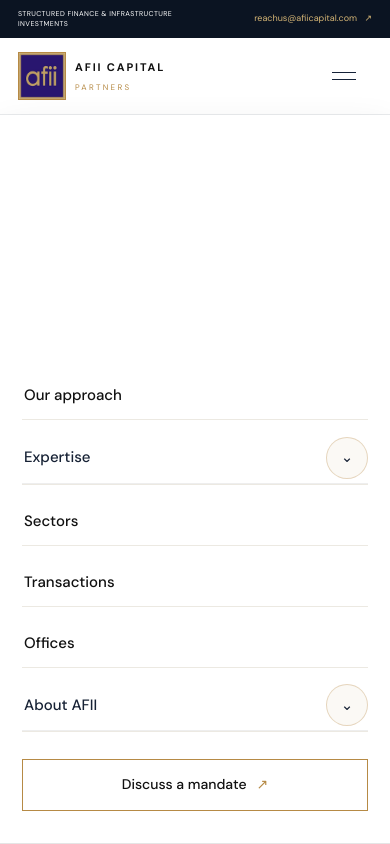
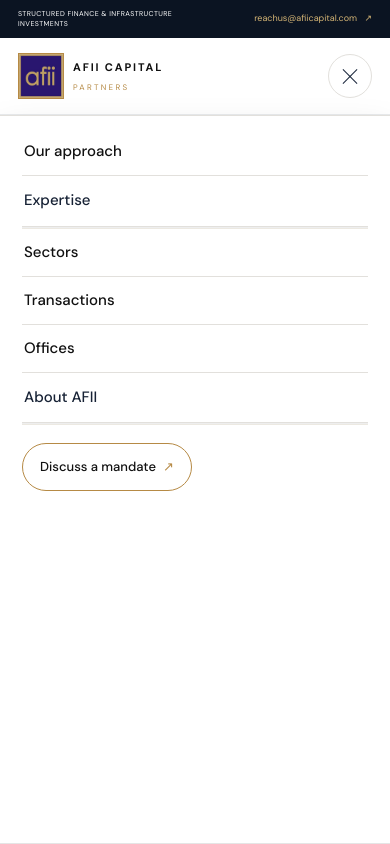
Before and after one commit to Afiicorp/afii-capital-website, a Next.js app: page /about-afii in a window 390 px wide. Both pictures are taken after a click on the button "Open navigation menu". Shown: the top 844 px of the page. Built offline with nearby package versions, Linux system fonts and the light colour scheme; a web font is replaced by a local one.

Commit message:
Fix AFII navigation and mobile experience

```diff
--- a/src/app/[slug]/page.tsx
+++ b/src/app/[slug]/page.tsx
@@ -23,6 +23,7 @@
     intro: "Financing approaches for capital equipment across industrial sectors, infrastructure, energy, aviation and marine applications.", image: "/images/equipment-finance-feature.jpg",
     sections: [
       { heading: "Financing capital equipment", body: "AFII describes financing models that can include wet-lease and dry-lease structures, arranged around the asset, transaction size, operating context and the project's commercial requirements.", bullets: ["Renewable energy and power equipment", "Industrial machinery and manufacturing assets", "Aircraft and marine equipment", "Oil and gas, pulp and paper, material handling, steel, mining and telecom assets"] },
+      { heading: "Export credit-supported structures", body: "For eligible capital goods imports, export credit support may help align financing with project lifecycle and procurement needs. Eligibility, terms, local-content requirements and risk allocation depend on the specific transaction." },
       { heading: "Start a conversation", body: "Share the equipment type, supplier country, import content, project sponsor and approximate financing requirement to begin a discussion." }
     ], cta: "Discuss equipment finance"
   },
@@ -35,40 +36,43 @@
       { heading: "Explore eligibility", body: "Contact AFII with an outline of the project, the proposed equipment, exporting country, supplier and project sponsor." }
     ], cta: "Discuss export credit financing"
   },
-  "equity": {
-    title: "Equity &", accent: "structuring.", kicker: "CAPITALISATION & INVESTOR STRUCTURES",
-    intro: "Building on AFII Corp's experience in the Indian market, AFII Capital applies transaction structuring and financial modelling to assess capital availability and investor participation.", image: "/images/equity-structuring-feature.jpg",
+  "mezzanine": {
+    title: "Mezzanine", accent: "finance.", kicker: "SUBORDINATED CAPITAL & GROWTH",
+    intro: "Mezzanine financing can support promoter equity in profitable projects and businesses that need additional capital to sustain growth.",
+    image: "/images/equity-structuring-feature.jpg",
     sections: [
-      { heading: "Capital availability and structure", body: "AFII brings transaction-structuring and financial-modelling expertise to help assess project capital requirements and the role of potential investors. The objective is to develop a suitable capital structure while considering the interests and expected returns of participating investors.", bullets: ["Optimising leverage at different levels of a business structure", "Collective investment pools for infrastructure, transportation and renewables", "Investor participation and project-level funding structures", "Alternative investment market and listing-structure considerations where appropriate"] },
-      { heading: "Project-specific assessment", body: "Equity and financing outcomes depend on the project's fundamentals, governance, valuation, risk allocation and investor requirements. No investment offer or outcome is implied by this overview." }
-    ], cta: "Discuss capital structuring"
+      { heading: "Capital between senior debt and equity", body: "AFII has described mezzanine financing as a niche activity since 2004, supporting projects and profitable companies that need more equity to support growth. Relevant sectors have included infrastructure, automotive, pharmaceuticals, power and renewables." },
+      { heading: "Assessing the right funding mix", body: "Where appropriate, mezzanine capital can provide a second-round financing option. It is generally more expensive than senior debt and less expensive than equity, with suitability depending on cash flow, risk, terms and the company's capital structure." },
+      { heading: "Discuss your requirement", body: "AFII can review the business and its financing requirement to help assess possible options. Any review or mandate is subject to further discussion and agreement." }
+    ], cta: "Discuss mezzanine finance"
   },
   "securitizations": {
-    title: "Securitization", accent: "advisory.", kicker: "STRUCTURED FINANCE",
-    intro: "Structuring and placement of financing backed by future cash flows, with careful assessment of the underlying asset, revenue profile and risk allocation.", image: "/images/city-infrastructure.jpg",
+    title: "Securitizations", accent: "and cash flows.", kicker: "STRUCTURED FINANCE",
+    intro: "Structuring future cash flows into financing instruments can help eligible infrastructure businesses access capital against defined revenue streams.",
+    image: "/images/governance-feature.jpg",
     sections: [
-      { heading: "Turning future cash flows into capital", body: "Securitization may allow an infrastructure or operating business to raise capital against eligible future cash flows. Potential contexts can include toll roads, bridges and energy assets, subject to the quality and predictability of revenues and the transaction structure." },
-      { heading: "Structuring and placement", body: "AFII can support the assessment of transaction structure, cash-flow assumptions, investor requirements and placement considerations. Due diligence is essential, including review of revenue volatility, economic conditions, regulatory exposure and operational disruption." },
-      { heading: "Discuss a structure", body: "Contact AFII with a brief description of the asset, its cash-flow history, existing financing and the capital objective." }
+      { heading: "Securitization of future cash flows", body: "In infrastructure, future earnings from assets such as toll roads, bridges and energy plants may be assessed as part of a securitization structure. Depending on the transaction, this can provide access to capital and may help reduce reliance on conventional borrowing." },
+      { heading: "Structuring and placement", body: "AFII can advise on structuring, placement and fundraising considerations, taking into account the asset, revenue profile, contractual framework and investor requirements." },
+      { heading: "Risk and due diligence", body: "Future revenues can be affected by economic conditions, regulation, demand and operational disruption. Due diligence and risk management are essential; any structure depends on transaction-specific analysis and investor approval." }
     ], cta: "Discuss securitization"
   },
   "infrastructure-debt-refinancing": {
-    title: "Infrastructure debt", accent: "refinancing.", kicker: "STRUCTURED FINANCE",
-    intro: "Reviewing opportunities to refinance existing project debt with more efficient funding structures and a lower cost of capital where feasible.", image: "/images/project-finance-feature.jpg",
+    title: "Infrastructure debt", accent: "refinancing.", kicker: "PROJECT DEBT & CAPITAL COST",
+    intro: "AFII advises on refinancing existing project debt with the aim of improving financing efficiency and supporting long-term shareholder value.",
+    image: "/images/infrastructure-building.jpg",
     sections: [
-      { heading: "Refinancing existing project debt", body: "AFII advises on the structuring and placement of instruments with qualified investors to assess whether existing project debt can be refinanced with more efficient funding, potentially improving interest costs and shareholder value." },
-      { heading: "A project-specific review", body: "Any refinancing opportunity depends on current debt terms, project cash flows, lender requirements, remaining tenor, security package and market conditions. No cost saving or refinancing outcome is guaranteed." },
-      { heading: "Discuss refinancing", body: "Write to AFII with a summary of the project, existing debt structure, maturity profile and refinancing objective." }
-    ], cta: "Discuss debt refinancing"
+      { heading: "Reviewing existing project debt", body: "AFII advises, structures and places instruments with qualified investors to assess whether existing, expensive project debt can be refinanced with more efficient funding and a potential interest or cost-of-capital advantage." },
+      { heading: "A project-specific approach", body: "The potential benefit depends on existing loan terms, project performance, market conditions, lender requirements and due diligence. No savings or refinancing outcome is guaranteed." },
+      { heading: "Discuss refinancing", body: "Contact AFII with an outline of the project, current financing and refinancing objectives to begin an initial discussion." }
+    ], cta: "Discuss infrastructure debt refinancing"
   },
-  "mezzanine": {
-    title: "Mezzanine", accent: "finance.", kicker: "PROJECT & STRUCTURED FINANCE",
-    intro: "A potential layer of capital between senior debt and equity for profitable projects or companies that need to support the next stage of growth.", image: "/images/equity-structuring-feature.jpg",
+  "equity": {
+    title: "Equity &", accent: "structuring.", kicker: "CAPITALISATION & INVESTOR STRUCTURES",
+    intro: "Transaction structuring and financial modelling to help projects assess capital availability, investor participation and possible funding pathways.", image: "/images/equity-structuring-feature.jpg",
     sections: [
-      { heading: "Supporting promoter equity and growth", body: "AFII's historical activities have included structuring mezzanine financing for profitable projects and companies that need additional capital to support growth, including in infrastructure, automotive, pharmaceutical, power and renewables." },
-      { heading: "A middle layer of capital", body: "Mezzanine capital can be considered where senior debt alone may not meet the requirement and immediate equity issuance may not be the preferred route. It is generally more expensive than senior debt and may be less dilutive than equity, depending on terms and risk." },
-      { heading: "Review your requirement", body: "AFII can review the business, funding need and available options on a preliminary, no-obligation basis. Any engagement is subject to agreement and due diligence." }
-    ], cta: "Discuss mezzanine finance"
+      { heading: "Capital availability and structure", body: "AFII's published approach builds on transaction structuring and financial modelling, with the aim of assessing the capital requirements of projects and the possible roles of different funding sources.", bullets: ["Capital structure and leverage optimisation", "Investor participation and project-level funding pools", "Infrastructure, transportation and renewables", "Alternative market and listing-structure considerations where appropriate"] },
+      { heading: "Project-specific assessment", body: "Equity and financing outcomes depend on the project's fundamentals, governance, valuation, risk allocation and investor requirements. No investment offer or outcome is implied by this overview." }
+    ], cta: "Discuss capital structuring"
   },
   "aviation-business": {
     title: "Aviation", accent: "finance.", kicker: "AIRCRAFT & AVIATION ASSETS",
--- a/src/app/globals.css
+++ b/src/app/globals.css
@@ -1443,3 +1443,34 @@
     transition: none !important;
   }
 }
+/* AFII navigation refinement: compact CTA, icon-free desktop dropdowns, scroll-safe mobile drawer */
+.nav-caret,.nav-disclosure{display:none!important}
+.nav-cta{display:inline-flex;align-items:center;justify-content:center;gap:7px;min-height:0;padding:10px 15px;border-radius:999px;font-size:11px;line-height:1.2;border-color:var(--gold);transition:background .2s,color .2s,transform .2s,box-shadow .2s}
+.nav-cta span{padding-left:0;font-size:13px}
+.nav-cta:hover{background:var(--navy);color:#fff;box-shadow:0 5px 16px rgba(21,34,56,.14);transform:translateY(-1px)}
+.nav-group-top{display:flex;align-items:center}
+.nav-dropdown{max-height:min(70vh,520px);overflow-y:auto;overscroll-behavior:contain}
+@media(max-width:900px){
+  .header-inner{min-height:76px;gap:14px}
+  .brand-mark{width:46px;height:46px}
+  .brand-wordmark strong{font-size:11px}
+  .brand-wordmark small{font-size:8px}
+  .menu-toggle{display:block;position:relative;z-index:52;width:44px;height:44px;border:1px solid var(--line);border-radius:50%;background:#fff}
+  .menu-toggle span{width:20px;margin:5px auto;transition:transform .2s}
+  .menu-toggle[aria-expanded="true"] span:first-child{transform:translateY(3px) rotate(45deg)}
+  .menu-toggle[aria-expanded="true"] span:last-child{transform:translateY(-3px) rotate(-45deg)}
+  .main-nav{display:none}
+  .main-nav.is-open{display:flex;position:fixed;z-index:50;top:var(--afii-mobile-nav-top,76px);left:0;right:0;bottom:0;width:100%;height:auto;max-height:calc(100dvh - var(--afii-mobile-nav-top,76px));overflow-y:auto;overflow-x:hidden;overscroll-behavior:contain;-webkit-overflow-scrolling:touch;flex-direction:column;align-items:stretch;justify-content:flex-start;gap:0;padding:12px 22px calc(28px + env(safe-area-inset-bottom));background:#fff;border-top:1px solid var(--line);box-shadow:0 18px 35px rgba(8,18,33,.15);font-size:15px}
+  .main-nav.is-open>a:not(.nav-cta),.main-nav.is-open .nav-group-top>a{display:flex;align-items:center;min-height:48px;padding:12px 2px;border-bottom:1px solid var(--line);font-size:15px}
+  .main-nav.is-open .nav-group{display:block;height:auto;width:100%;flex:0 0 auto}
+  .main-nav.is-open .nav-group-top{display:block}
+  .main-nav.is-open .nav-dropdown{display:none;position:static;min-width:0;max-height:none;overflow:visible;box-shadow:none;border-top:0;border-left:2px solid var(--gold);margin:0 0 8px 8px;padding:3px 0 5px 10px;background:#faf9f6}
+  .main-nav.is-open .nav-group.is-expanded .nav-dropdown{display:block}
+  .main-nav.is-open .nav-dropdown a{white-space:normal;padding:12px 12px;min-height:44px;font-size:14px;border-bottom:1px solid rgba(21,34,56,.06)}
+  .main-nav.is-open .nav-cta{align-self:flex-start;margin-top:18px;padding:12px 17px;font-size:13px}
+}
+@media(max-width:480px){
+  .container{width:min(calc(100% - 36px),var(--container))}
+  .main-nav.is-open{padding-left:18px;padding-right:18px}
+  .brand{gap:9px}
+}
--- a/src/components/SiteChrome.tsx
+++ b/src/components/SiteChrome.tsx
@@ -85,14 +85,14 @@
           <nav className={menuOpen ? "main-nav is-open" : "main-nav"} aria-label="Main navigation">
             <Link href="/#approach" onClick={close}>Our approach</Link>
             <div className={`nav-group ${expertiseOpen ? "is-expanded" : ""}`}>
-              <div className="nav-group-top" onClick={(event) => { if (isMobileMenu() && !(event.target as HTMLElement).closest("a, button")) setExpertiseOpen((value) => !value); }}><Link href="/project-finance" onClick={(event) => handleGroupLink(event, "expertise")}>Expertise</Link><button className="nav-disclosure" type="button" aria-label="Toggle expertise menu" aria-expanded={expertiseOpen} onClick={() => setExpertiseOpen(!expertiseOpen)}>⌄</button><span className="nav-caret" aria-hidden="true">⌄</span></div>
+              <div className="nav-group-top" onClick={(event) => { if (isMobileMenu() && !(event.target as HTMLElement).closest("a, button")) setExpertiseOpen((value) => !value); }}><Link href="/project-finance" onClick={(event) => handleGroupLink(event, "expertise")}>Expertise</Link></div>
               <div className="nav-dropdown">{expertiseLinks.map(([label, href]) => <Link href={href} key={href} onClick={close}>{label}</Link>)}</div>
             </div>
             <Link href="/sectors" onClick={close}>Sectors</Link>
             <Link href="/transactions" onClick={close}>Transactions</Link>
             <Link href="/offices" onClick={close}>Offices</Link>
             <div className={`nav-group ${aboutOpen ? "is-expanded" : ""}`}>
-              <div className="nav-group-top" onClick={(event) => { if (isMobileMenu() && !(event.target as HTMLElement).closest("a, button")) setAboutOpen((value) => !value); }}><Link href="/about-afii" onClick={(event) => handleGroupLink(event, "about")}>About AFII</Link><button className="nav-disclosure" type="button" aria-label="Toggle About AFII menu" aria-expanded={aboutOpen} onClick={() => setAboutOpen(!aboutOpen)}>⌄</button><span className="nav-caret" aria-hidden="true">⌄</span></div>
+              <div className="nav-group-top" onClick={(event) => { if (isMobileMenu() && !(event.target as HTMLElement).closest("a, button")) setAboutOpen((value) => !value); }}><Link href="/about-afii" onClick={(event) => handleGroupLink(event, "about")}>About AFII</Link></div>
               <div className="nav-dropdown nav-dropdown-about">{aboutLinks.map(([label, href]) => <Link href={href} key={href} onClick={close}>{label}</Link>)}</div>
             </div>
             <Link className="nav-cta" href="/contact" onClick={close}>Discuss a mandate <span>↗</span></Link>
```
Also changed, not shown: src/app/sitemap.ts (+3 -10 lines), src/components/HomePage.tsx (+5 -5 lines).
